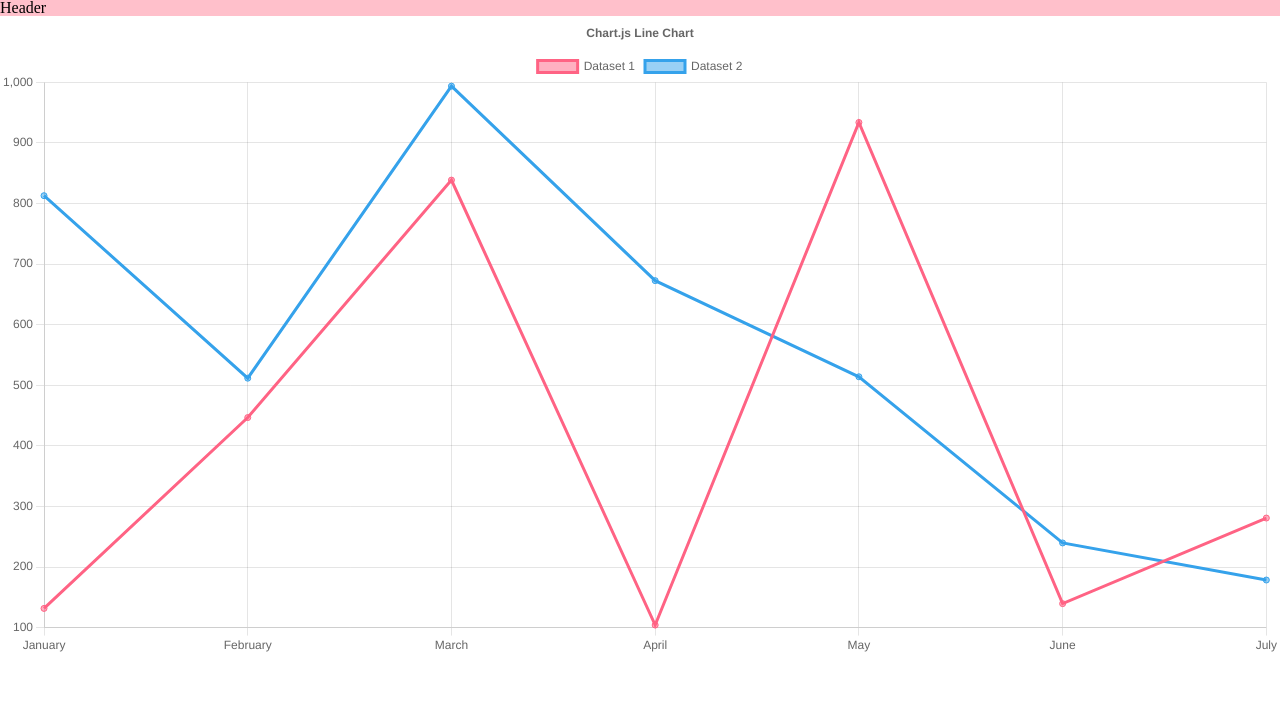
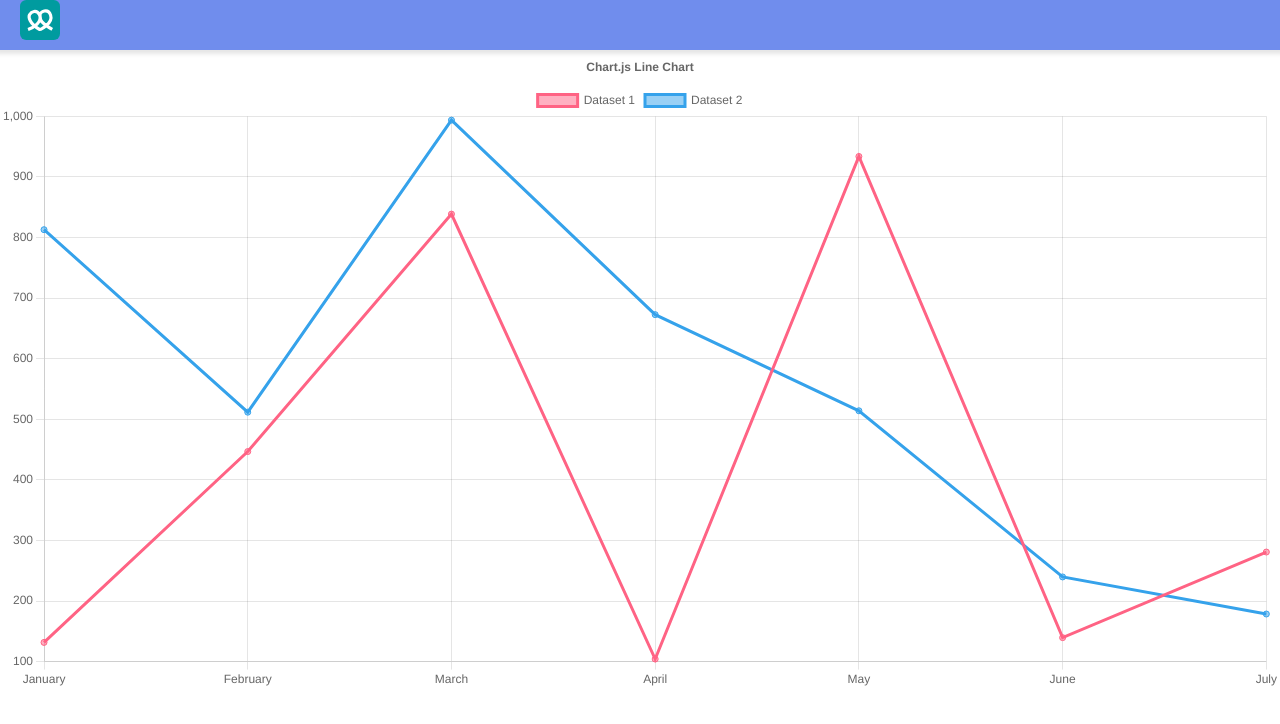
Before and after one commit to JengYoung/chartjs-dashboard, a Next.js app in the folder 3.x/next/10/: page / in a window 1280 px wide. Shown: the top 724 px of the page. Built offline with nearby package versions, Linux system fonts and the light colour scheme.

Commit message:
feat: create LogoIcon

```diff
--- a/3.x/next/10/components/Header.tsx
+++ b/3.x/next/10/components/Header.tsx
@@ -1,12 +1,18 @@
 import React from 'react'
 import styled from 'styled-components'
+import Logo from './Icon/Logo'
 
 export default function Header() {
   return (
-    <Header.Style>Header</Header.Style>
+    <Header.Container>
+      <Logo width="40px" height='40px'></Logo>
+    </Header.Container>
   )
 }
 
-Header.Style = styled.div`
-  background-color: pink;
+Header.Container = styled.div`
+  background-color: ${props => props.theme.color.primary['500']};
+  height: 50px;
+  padding: 0 20px;
+  box-shadow: 0 0 4px 4px rgba(0,0,0,0.1);
 `
--- /dev/null
+++ b/3.x/next/10/components/Icon/BaseIcon.tsx
@@ -0,0 +1,27 @@
+import React, { ReactNode } from 'react'
+import styled from 'styled-components'
+
+export interface IBaseIconStyle {
+  width?: string;
+  height?: string;
+}
+
+interface IBaseIcon extends IBaseIconStyle {
+  children: ReactNode;
+};
+
+export default function BaseIcon({ children, width = 'auto', height = 'auto' }: IBaseIcon) {
+  return (
+    <BaseIcon.Container width={width} height={height}>{children}</BaseIcon.Container>
+  )
+}
+
+
+BaseIcon.Container = styled.div<IBaseIconStyle>`
+  display: flex;
+  justify-content: center;
+  align-items: center;
+
+  width: ${props => props.width};
+  height: ${props => props.height};
+`
--- /dev/null
+++ b/3.x/next/10/components/Icon/Logo.tsx
@@ -0,0 +1,11 @@
+import React from 'react'
+import BaseIcon, { IBaseIconStyle } from '#/components/Icon/BaseIcon';
+import LogoSVG from '#/assets/logo.svg'
+
+export default function Logo({ width, height }: IBaseIconStyle) {
+  return (
+    <BaseIcon width={width} height={height}>
+      <LogoSVG viewBox="0 0 512 512"/>
+    </BaseIcon>
+  )
+}
```
